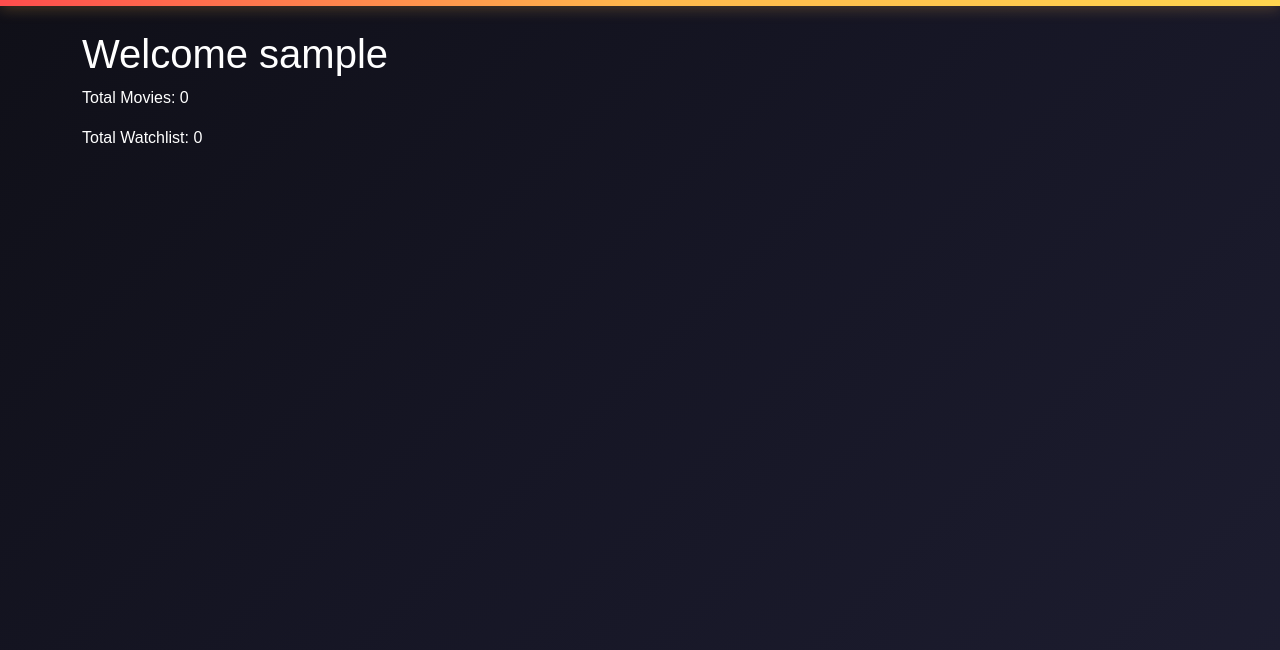
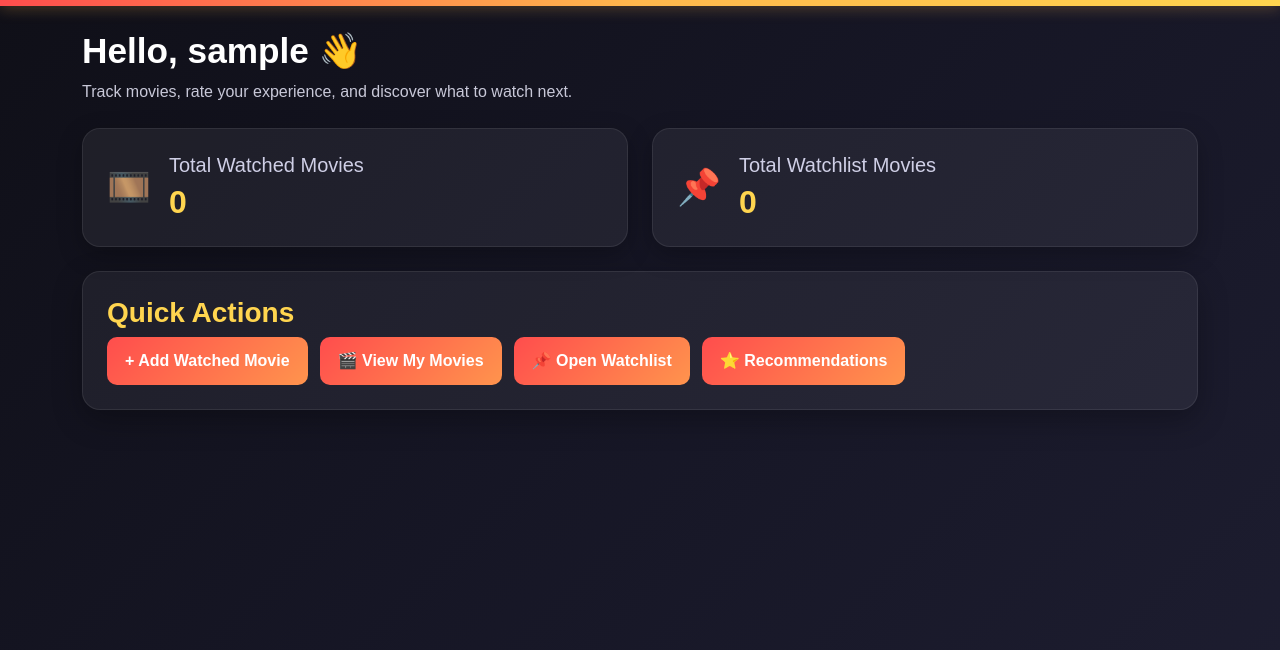
Before and after one commit to arranjan681/ReelLog, a Flask app: page /dashboard in a window 1280 px wide. Shown: the part 63-713 px from the top of the page. Run offline with Flask 3, Linux system fonts and the light colour scheme; the visitor is signed in with stand-in values (Sample User, id 1).

Commit message:
Update dashboard.html

```diff
--- a/templates/dashboard.html
+++ b/templates/dashboard.html
@@ -1,6 +1,38 @@
 {% extends 'base.html' %}
 {% block content %}
-<h1>Welcome {{ current_user.username }}</h1>
-<p>Total Movies: {{ total_movies }}</p>
-<p>Total Watchlist: {{ total_watchlist }}</p>
+<div class="dashboard-hero mb-4">
+    <h1 class="page-title">Hello, {{ current_user.username }} 👋</h1>
+    <p class="page-subtitle">Track movies, rate your experience, and discover what to watch next.</p>
+</div>
+
+<div class="row g-4 mb-4">
+    <div class="col-md-6">
+        <div class="stat-card">
+            <div class="stat-icon">🎞️</div>
+            <div>
+                <h5>Total Watched Movies</h5>
+                <h2>{{ total_movies }}</h2>
+            </div>
+        </div>
+    </div>
+    <div class="col-md-6">
+        <div class="stat-card">
+            <div class="stat-icon">📌</div>
+            <div>
+                <h5>Total Watchlist Movies</h5>
+                <h2>{{ total_watchlist }}</h2>
+            </div>
+        </div>
+    </div>
+</div>
+
+<div class="feature-panel">
+    <h3 class="section-title">Quick Actions</h3>
+    <div class="quick-actions">
+        <a href="{{ url_for('add_movie') }}" class="quick-btn">+ Add Watched Movie</a>
+        <a href="{{ url_for('movies') }}" class="quick-btn">🎬 View My Movies</a>
+        <a href="{{ url_for('watchlist') }}" class="quick-btn">📌 Open Watchlist</a>
+        <a href="{{ url_for('recommendations') }}" class="quick-btn">⭐ Recommendations</a>
+    </div>
+</div>
 {% endblock %}
```
